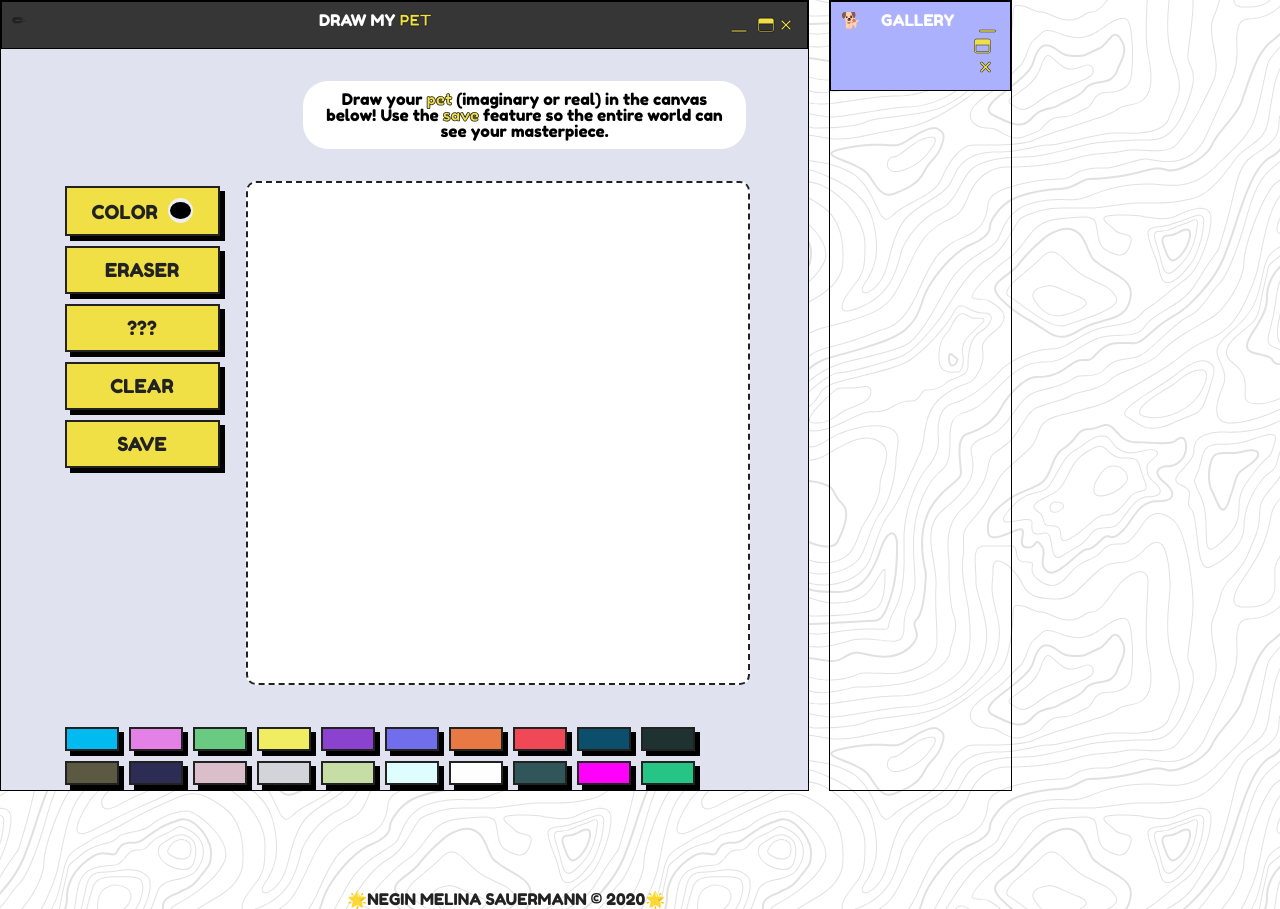
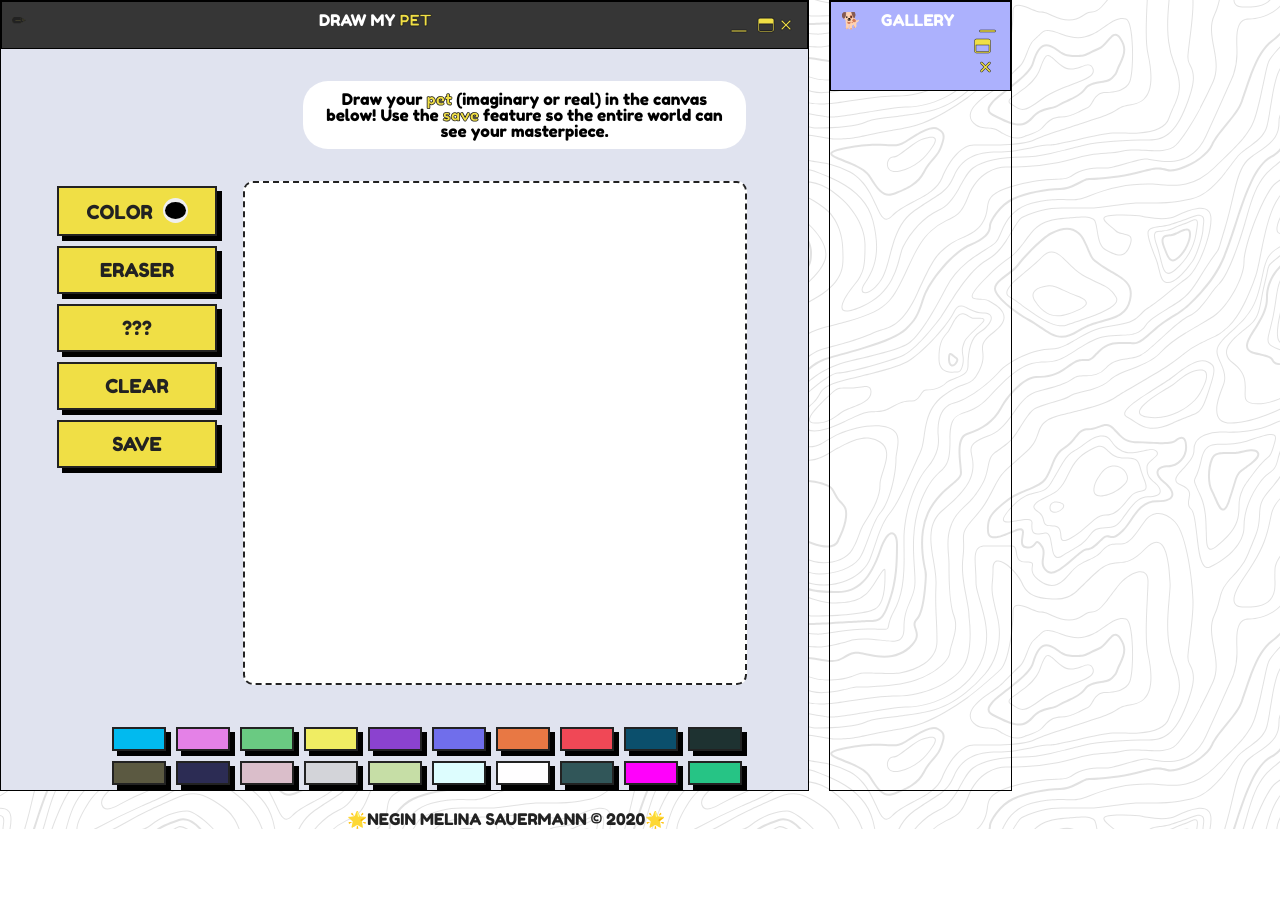
Before and after one commit to nuggetsnegin/drawpetv2, a Vue app: page / in a window 1280 px wide. After the commit the page ends 829 px from the top, so only its background shows below. Built offline with nearby package versions, Linux system fonts and the light colour scheme; no server answers.

Commit message:
aligned quick colors with canvas

```diff
--- a/src/components/Canvas.vue
+++ b/src/components/Canvas.vue
@@ -46,8 +46,8 @@
       <button class="color-6 box" style="background: rgb(112, 110, 235)" @click="this.getQuickColor"></button>
       <button class="color-7 box" style="background:rgb(232, 120, 68)" @click="this.getQuickColor"></button>
       <button class="color-8 box" style="background:rgb(240, 72, 86)" @click="this.getQuickColor"></button>
-       <button class="color-9 box" style="background: #0B4F6C" @click="this.getQuickColor"></button>
-     <button class="color-10 box" style="background: #1E3231" @click="this.getQuickColor"></button>
+      <button class="color-9 box" style="background: #0B4F6C" @click="this.getQuickColor"></button>
+      <button class="color-10 box" style="background: #1E3231" @click="this.getQuickColor"></button>
       <button class="color-11 box" style="background: #5B5941" @click="this.getQuickColor"></button>
       <button class="color-12 box" style="background: #2C2C54" @click="this.getQuickColor"></button>
       <button class="color-13 box" style="background: #DABECA" @click="this.getQuickColor"></button>
@@ -260,5 +260,6 @@ button:focus {
 .quick-colors {
   grid-area: box;
   width: 650px;
+  margin-left: 55px;
 }
 </style>
--- a/src/components/Footer.vue
+++ b/src/components/Footer.vue
@@ -10,7 +10,6 @@ export default {
 
 <style scoped>
 footer {
-  margin-top: 5rem;
   font-size: 1rem;
   text-align: center;
   text-transform: uppercase;
```
